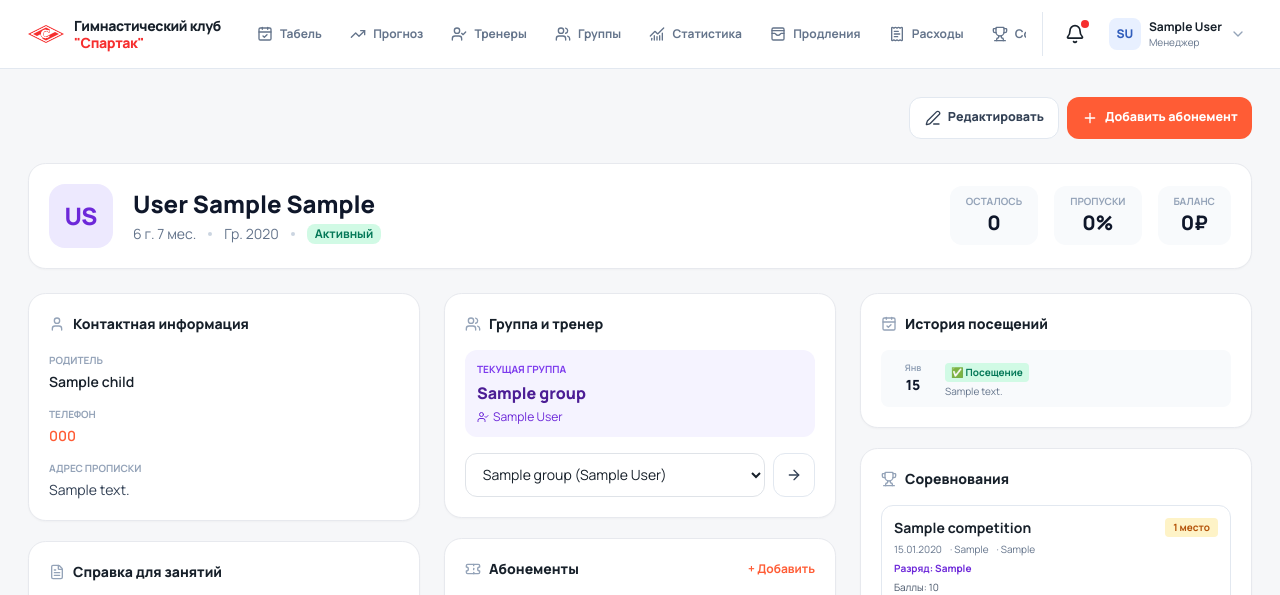
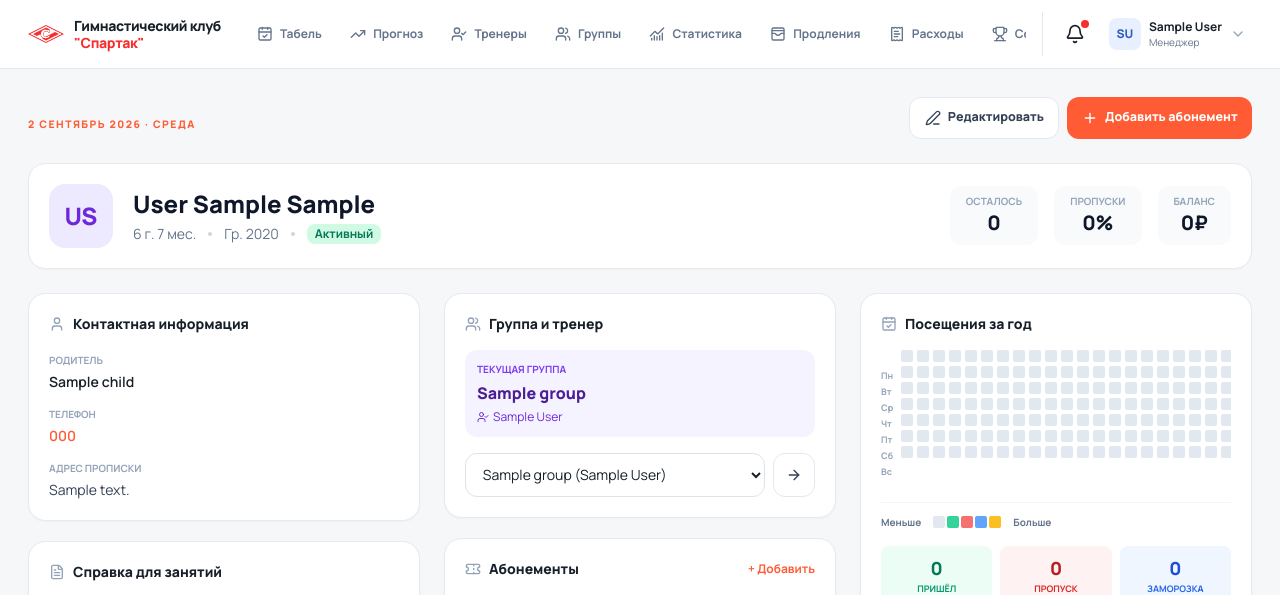
Before and after one commit to EscapingKotaro/SuperMeatCHV, a Django app: page /child/1/ in a window 1280 px wide. Shown: the top 595 px of the page. Run offline with Django 5.2, Linux system fonts and the light colour scheme; a user stored in the database is signed in; tables that the repository leaves empty hold one stand-in row (values such as "Sample post"); some libraries are stand-ins or nearby versions.

Commit message:
my 0309 work 8

```diff
--- a/crm/templates/crm/child_card.html
+++ b/crm/templates/crm/child_card.html
@@ -261,37 +261,80 @@
     <!-- ПРАВАЯ КОЛОНКА -->
     <div class="space-y-5">
         <!-- История посещений -->
+        <!-- История посещений (heat-map) -->
 <div class="card p-5">
     <h3 class="font-extrabold text-sm mb-4 flex items-center gap-2">
-                <i data-lucide="calendar-check" class="h-4 w-4 text-slate-400"></i>История посещений
+        <i data-lucide="calendar-check" class="h-4 w-4 text-slate-400"></i>
+        Посещения за год
     </h3>
-            {% if attendances %}
-            <div class="space-y-1.5 max-h-[400px] overflow-y-auto">
-                {% for att in attendances %}
-                <div class="flex items-center gap-2 p-2 rounded-lg {% if att.date == today %}bg-orange-50{% else %}bg-slate-50{% endif %}">
-                    <div class="text-center w-12 shrink-0">
-                        <div class="text-[9px] text-slate-400 font-bold">{{ att.date|date:"M" }}</div>
-                        <div class="text-sm font-extrabold text-slate-900">{{ att.date|date:"d" }}</div>
+
+    <!-- Сетка как в GitHub -->
+    <div class="overflow-x-auto pb-2">
+        <div class="flex gap-1 min-w-fit">
+            <!-- Подписи дней недели -->
+            <div class="flex flex-col gap-1 mr-1 text-[9px] text-slate-400 font-bold pt-5">
+                <div class="h-3 leading-3">Пн</div>
+                <div class="h-3 leading-3">Вт</div>
+                <div class="h-3 leading-3">Ср</div>
+                <div class="h-3 leading-3">Чт</div>
+                <div class="h-3 leading-3">Пт</div>
+                <div class="h-3 leading-3">Сб</div>
+                <div class="h-3 leading-3">Вс</div>
             </div>
-                    <div class="flex-1 min-w-0">
-                        <span class="inline-flex px-1.5 py-0.5 text-[10px] font-bold rounded
-                            {% if att.status == 'present' %}bg-emerald-100 text-emerald-700
-                            {% elif att.status == 'absent' %}bg-red-100 text-red-700
-                            {% elif att.status == 'frozen' %}bg-blue-100 text-blue-700
-                            {% elif att.status == 'vacation' %}bg-amber-100 text-amber-700
-                            {% else %}bg-yellow-100 text-yellow-700{% endif %}">
-                            {{ att.get_status_display }}
-                        </span>
-                        {% if att.comment %}
-                        <div class="text-[10px] text-slate-500 mt-0.5 truncate">{{ att.comment }}</div>
+
+            <!-- Столбцы недель -->
+            {% for week in weeks %}
+            <div class="flex flex-col gap-1">
+                {% for day in week %}
+                    {% if day %}
+                        <div
+                            class="h-3 w-3 rounded-sm cursor-pointer transition-transform hover:scale-150 hover:z-10 relative
+                                {% if day.is_future %}bg-slate-100
+                                {% elif day.status == 'present' %}bg-emerald-400
+                                {% elif day.status == 'absent' %}bg-red-400
+                                {% elif day.status == 'frozen' %}bg-blue-400
+                                {% elif day.status == 'vacation' %}bg-amber-400
+                                {% elif day.status == 'excused' %}bg-yellow-400
+                                {% else %}bg-slate-200{% endif %}"
+                            title="{{ day.date|date:'d.m.Y' }}{% if day.status %}: {{ day.status }}{% else %}: нет данных{% endif %}"
+                        ></div>
+                    {% else %}
+                        <div class="h-3 w-3"></div>
                     {% endif %}
-                    </div>
+                {% endfor %}
             </div>
             {% endfor %}
         </div>
-            {% else %}
-            <p class="text-xs text-slate-400 italic">Нет посещений</p>
-            {% endif %}
+    </div>
+
+    <!-- Легенда -->
+    <div class="flex flex-wrap items-center gap-3 mt-4 pt-3 border-t border-slate-100 text-[10px] text-slate-500">
+        <span class="font-bold">Меньше</span>
+        <div class="flex gap-0.5">
+            <div class="h-3 w-3 rounded-sm bg-slate-200"></div>
+            <div class="h-3 w-3 rounded-sm bg-emerald-400"></div>
+            <div class="h-3 w-3 rounded-sm bg-red-400"></div>
+            <div class="h-3 w-3 rounded-sm bg-blue-400"></div>
+            <div class="h-3 w-3 rounded-sm bg-amber-400"></div>
+        </div>
+        <span class="font-bold">Больше</span>
+    </div>
+
+    <!-- Статистика за год -->
+    <div class="grid grid-cols-3 gap-2 mt-4">
+        <div class="bg-emerald-50 p-2 rounded-lg text-center">
+            <div class="text-lg font-extrabold text-emerald-700">{{ year_stats.present }}</div>
+            <div class="text-[9px] font-bold text-emerald-600 uppercase">Пришёл</div>
+        </div>
+        <div class="bg-red-50 p-2 rounded-lg text-center">
+            <div class="text-lg font-extrabold text-red-700">{{ year_stats.absent }}</div>
+            <div class="text-[9px] font-bold text-red-600 uppercase">Пропуск</div>
+        </div>
+        <div class="bg-blue-50 p-2 rounded-lg text-center">
+            <div class="text-lg font-extrabold text-blue-700">{{ year_stats.frozen }}</div>
+            <div class="text-[9px] font-bold text-blue-600 uppercase">Заморозка</div>
+        </div>
+    </div>
 </div>
 
         <!-- История соревнований -->
--- a/crm/views.py
+++ b/crm/views.py
@@ -469,7 +469,6 @@ from .forms import ChildForm, SubscriptionForm  # создадим ниже
 
 @login_required
 def child_card_view(request, child_id):
-    """Просмотр карточки ребенка"""
     child = get_object_or_404(Child, id=child_id)
 
     subscriptions = child.subscriptions.all().order_by('-start_date')
@@ -487,8 +486,48 @@ def child_card_view(request, child_id):
     promos = child.active_promos()
     groups_list = Group.objects.filter(is_active=True)
 
-    # Форма смены группы
-    group_change_form = None
+    # === HEAT-MAP: последние 365 дней ===
+    today = timezone.localdate()
+    year_ago = today - timedelta(days=364)
+
+    # Получаем все посещения за год
+    year_attendances = {
+        att.date: att.status
+        for att in child.attendances.filter(date__gte=year_ago)
+    }
+
+    # Строим сетку: 7 строк (дни недели) × ~53 столбца (недели)
+    # Начинаем с воскресенья года назад (чтобы первый столбец был полным)
+    start_date = year_ago - timedelta(days=year_ago.weekday() + 1)  # ближайшее воскресенье
+    end_date = today
+
+    weeks = []
+    current = start_date
+    while current <= end_date:
+        week = []
+        for day_in_week in range(7):  # 0=Пн ... 6=Вс
+            date = current + timedelta(days=day_in_week)
+            if date > end_date:
+                week.append(None)
+            else:
+                status = year_attendances.get(date)
+                week.append({
+                    'date': date,
+                    'status': status,
+                    'is_future': date > today,
+                })
+        weeks.append(week)
+        current += timedelta(days=7)
+
+    # Статистика по статусам за год
+    year_stats = {
+        'present': sum(1 for s in year_attendances.values() if s == 'present'),
+        'absent': sum(1 for s in year_attendances.values() if s == 'absent'),
+        'frozen': sum(1 for s in year_attendances.values() if s == 'frozen'),
+        'vacation': sum(1 for s in year_attendances.values() if s == 'vacation'),
+        'excused': sum(1 for s in year_attendances.values() if s == 'excused'),
+    }
+
     if request.method == 'POST' and 'change_group' in request.POST:
         new_group_id = request.POST.get('new_group')
         if new_group_id:
@@ -513,6 +552,9 @@ def child_card_view(request, child_id):
         'nearest_expiry': nearest_exp,
         'promos': promos,
         'groups_list': groups_list,
+        'weeks': weeks,
+        'year_stats': year_stats,
+        'today': today,
         'page': 'child_card'
     }
     return render(request, 'crm/child_card.html', context)
```
Lines whose indentation alone changed are shown as unchanged.
